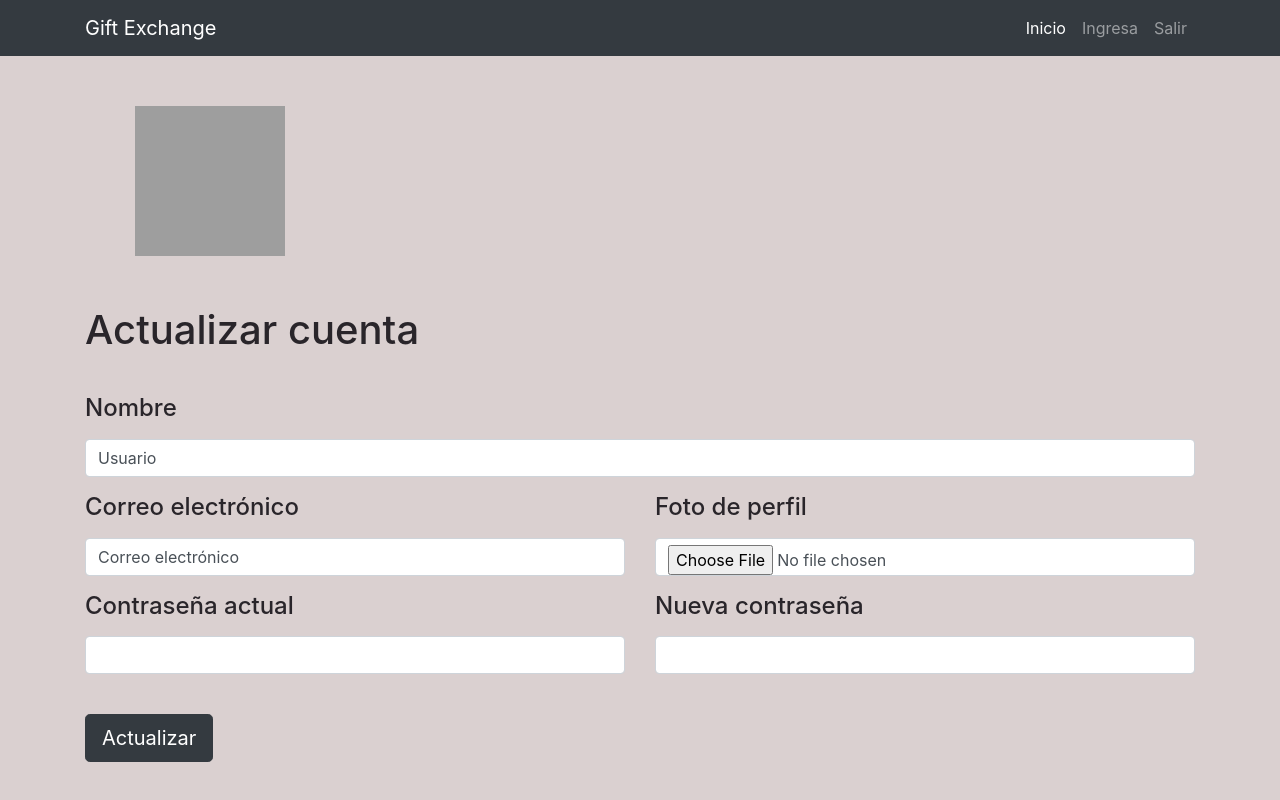
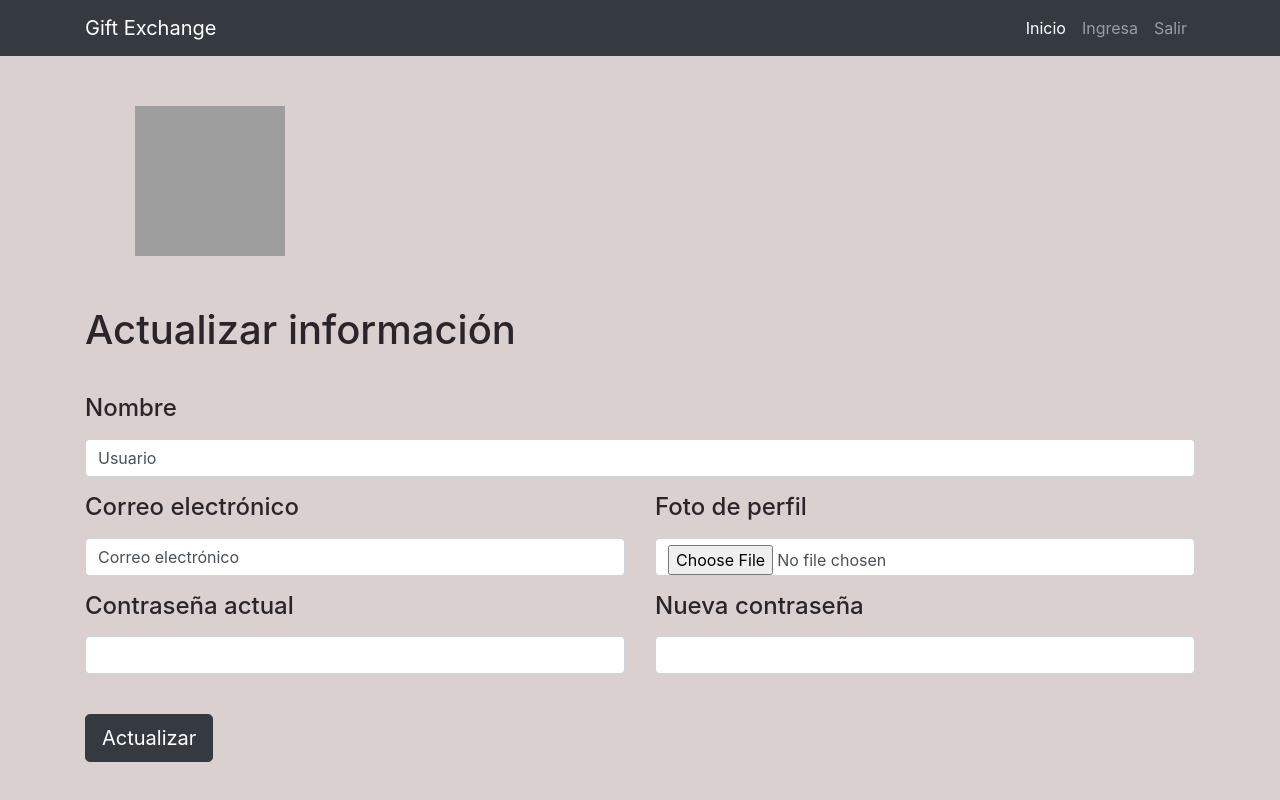
Before and after one commit to DarioAle/Gift_Exchange, a plain HTML site: page user-details.html in a window 1280 px wide. Drawn offline with nearby package versions, Linux system fonts and the light colour scheme; grey boxes are pictures that could not be loaded.

Commit message:
Ready to submit

```diff
--- a/user-details.html
+++ b/user-details.html
@@ -37,7 +37,7 @@
     <div class="container">
         <img src="img/sample.png" alt="Foto de perfil" style="width: 150px; height:150px; margin:50px;">
         <form action="./updateAccount" method="POST" enctype='multipart/form-data'>
-            <h1>Actualizar cuenta</h1>
+            <h1>Actualizar información</h1>
             <input type="number" value="{{user.id}}" name="id" style="display:none"/>
             <div class="form-group">
                 <div class="col-xs-12">
```
